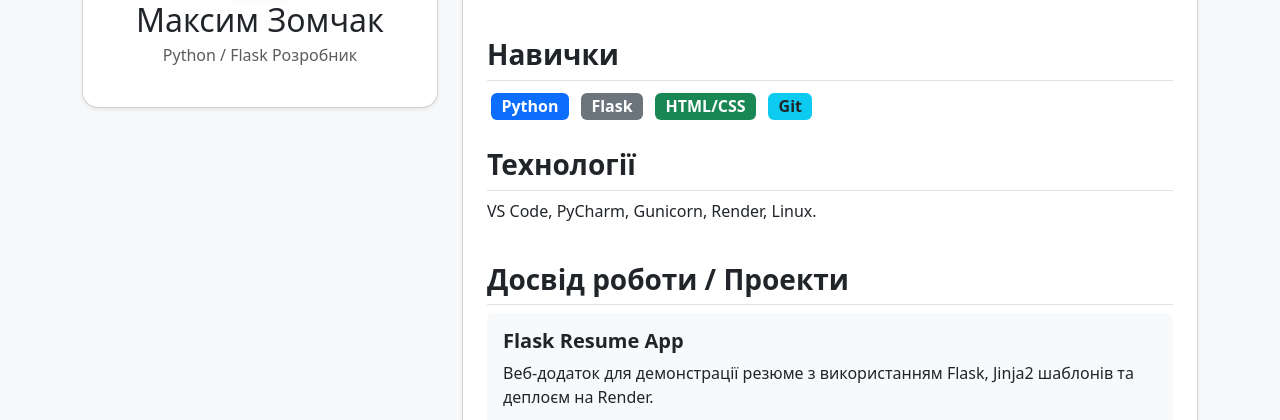
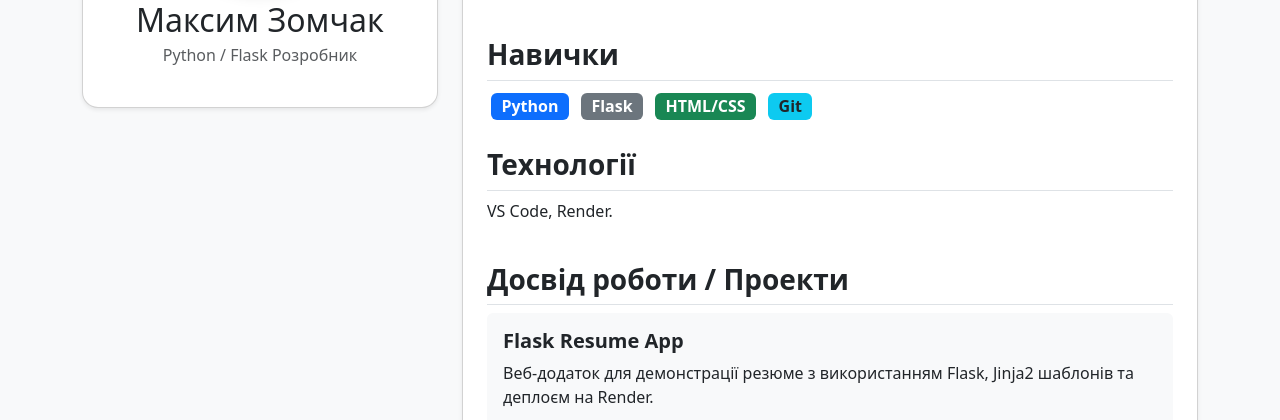
Before and after one commit to zomchakm-prog/flask-app-lab, a Flask app: page / in a window 1280 px wide. Shown: the part 320-740 px from the top of the page. Run offline with Flask 3, Linux system fonts and the light colour scheme.

```diff
--- a/templates/resume.html
+++ b/templates/resume.html
@@ -35,7 +35,7 @@
 
             <section class="mb-4">
                 <h3 class="border-bottom pb-2 fw-semibold">Технології</h3>
-                <p>VS Code, PyCharm, Gunicorn, Render, Linux.</p>
+                <p>VS Code,  Render.</p>
             </section>
 
             <section>
```
